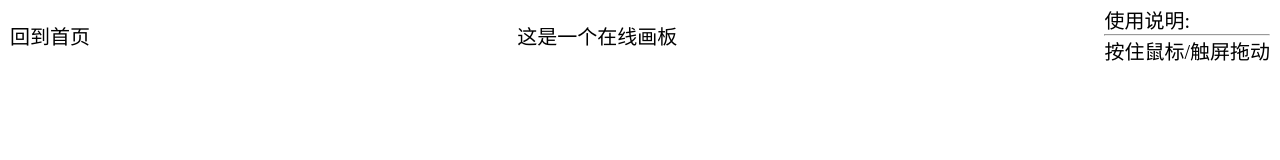
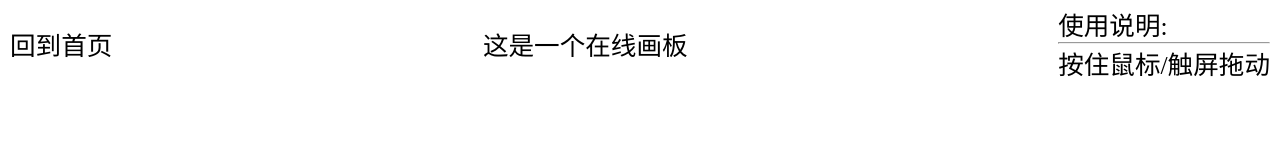
Before and after one commit to Howardyangyixuan/canvas-demo-1, a plain HTML site: page index.html in a window 1280 px wide. Drawn offline with Linux system fonts and the light colour scheme.

Commit message:
通过fixed解决了问题，absolute与flex之间似乎有问题，不使用input手机端fixed问题不大 手机端还有“禁止滑动”待解决

```diff
--- a/index.html
+++ b/index.html
@@ -10,7 +10,6 @@
   </head>
   <body>
     <header>
-      <div>
       <div class="index">
         <a href="http://yangyixuan.icu">回到首页</a>
       </div>
@@ -19,7 +18,6 @@
         使用说明:
         <hr />
         按住鼠标/触屏拖动
-        </div>
       </div>
     </header>
     <canvas id="canvas"></canvas>
--- a/style.css
+++ b/style.css
@@ -2,14 +2,12 @@
   display: block;
 }
 header {
-  /* position: relative; */
-}
-header > div {
-  /* position: absolute; */
+  width: 100%;
+  position: fixed;
   display: flex;
   justify-content: space-between;
   align-items: center;
-  font-size: 20px;
+  font-size: 2vw;
 }
 header > div {
   margin: 5px 10px;
```
Lines whose indentation alone changed are shown as unchanged.
